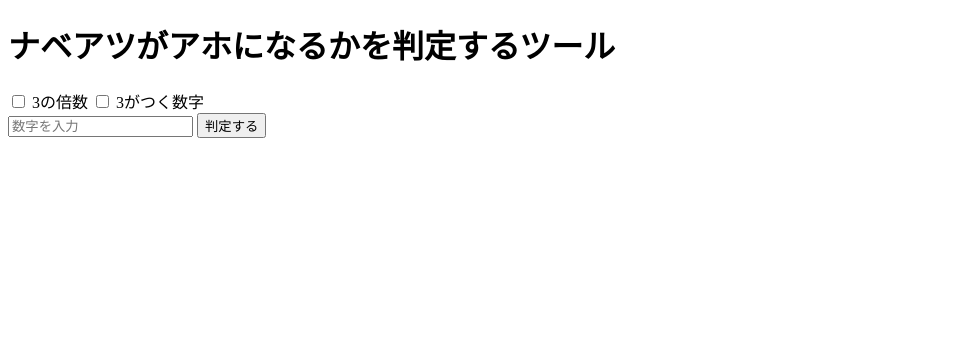
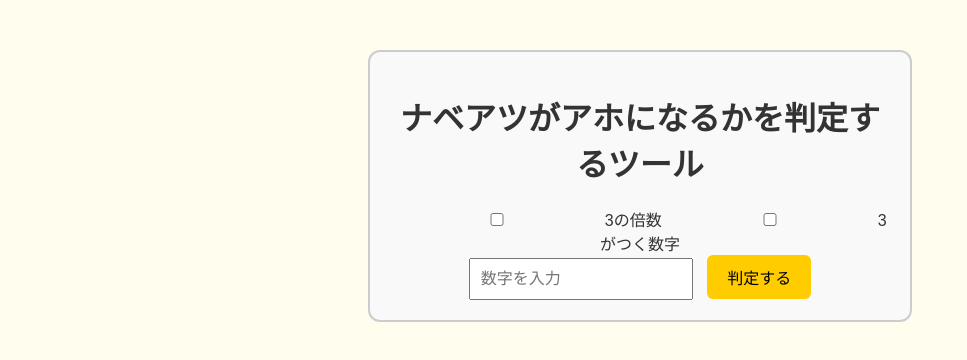
Before and after one commit to bambikun/nabeatsu-check, a plain HTML site: page index.html in a window 1280 px wide. Shown: the whole page, without its empty margins (0-967 px from the left). Drawn offline with Linux system fonts and the light colour scheme.

Commit message:
Update index.html

```diff
--- a/index.html
+++ b/index.html
@@ -1,7 +1,12 @@
 <!DOCTYPE html>
 <html lang="ja">
-<head><meta charset="UTF-8"><title>ナベアツ判定 - 入力</title></head>
+<head>
+  <meta charset="UTF-8">
+  <title>ナベアツ判定 - 入力</title>
+  <link rel="stylesheet" href="style.css">
+</head>
 <body>
+  <div class="container">
     <h1>ナベアツがアホになるかを判定するツール</h1>
 
     <div>
@@ -12,6 +17,7 @@
     <input type="number" id="numberInput" placeholder="数字を入力">
 
     <button onclick="goResult()">判定する</button>
+  </div>
 
   <script>
     function goResult() {
@@ -34,7 +40,6 @@
         includes
       });
 
-      // result.htmlにパラメータ付きで移動
       window.location.href = "result.html?" + params.toString();
     }
   </script>
```
Lines whose indentation alone changed are shown as unchanged.
